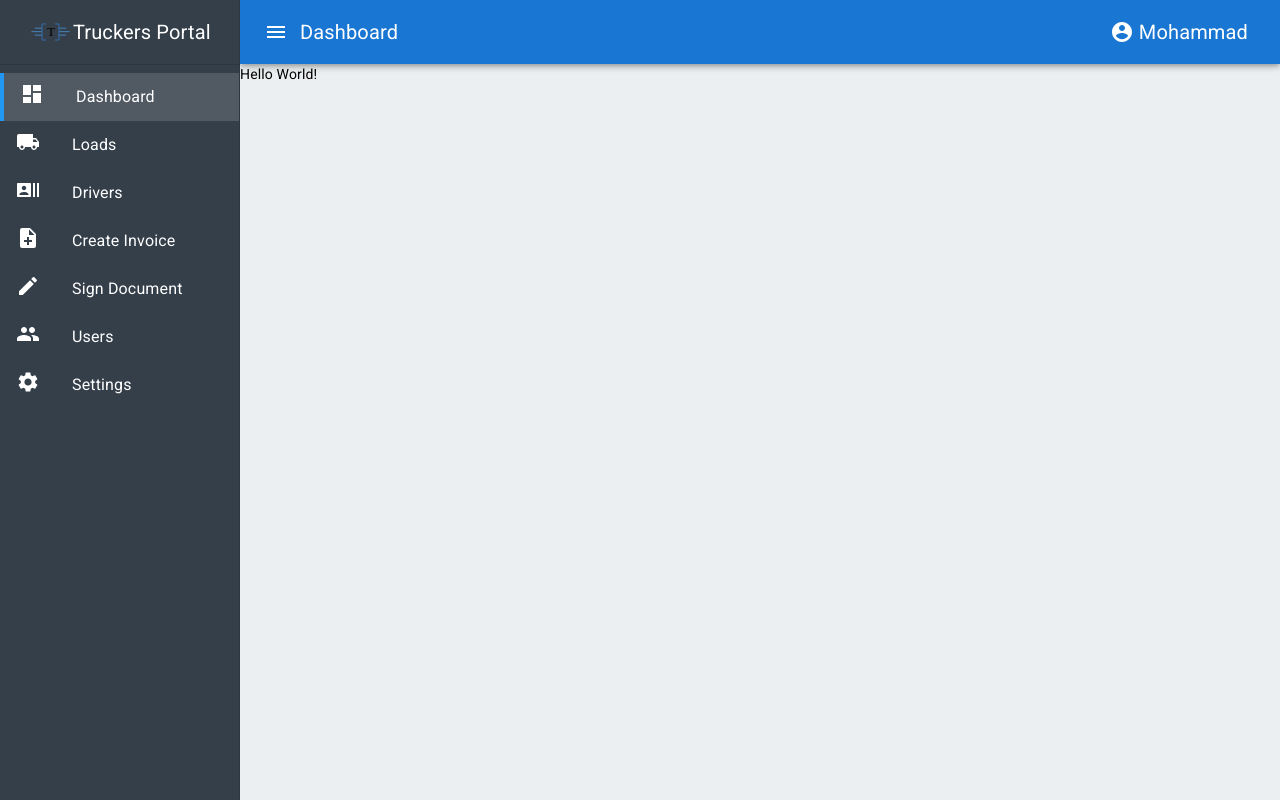
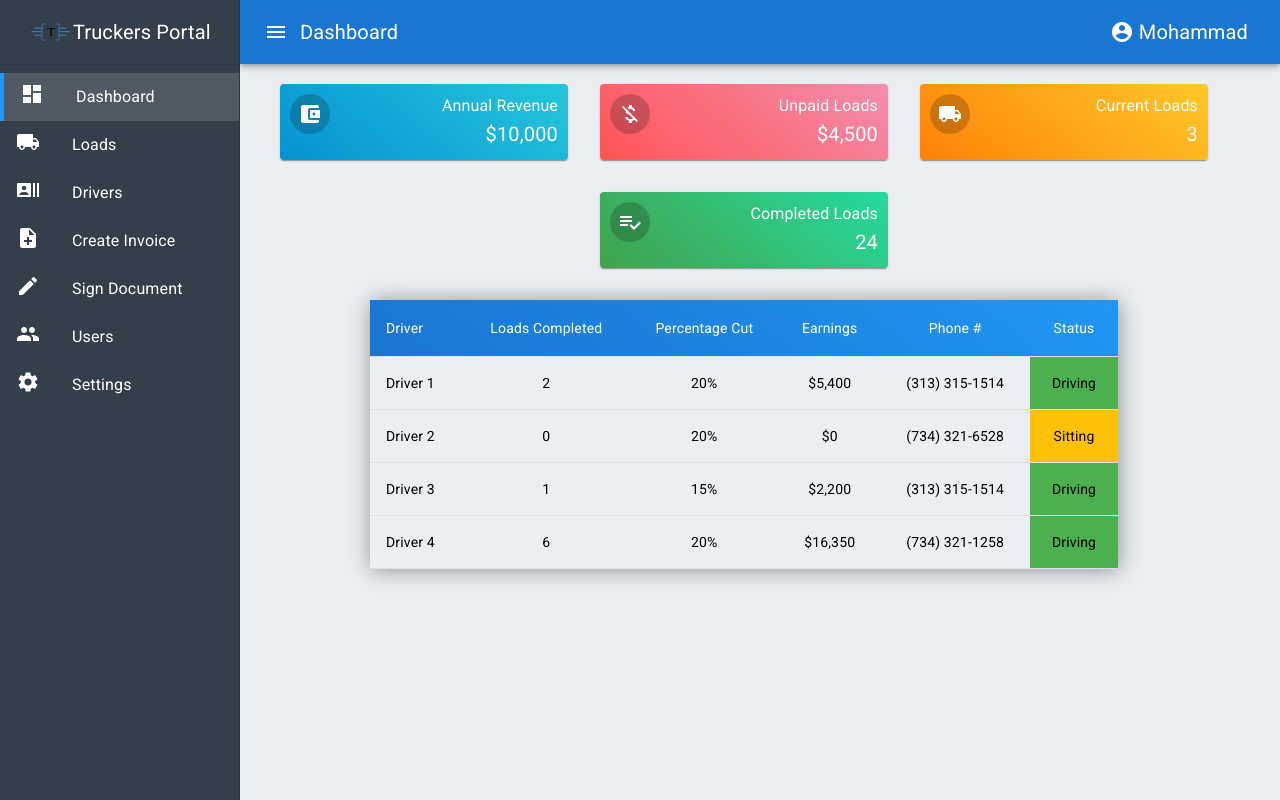
Before and after one commit to abused/TruckersPortal, a React (Create React App) app: page /panel in a window 1280 px wide. Built offline with nearby package versions, Linux system fonts and the light colour scheme.

Commit message:
Work on the Dashboard Screen

```diff
--- a/public/assets/css/main.css
+++ b/public/assets/css/main.css
@@ -12,6 +12,7 @@ body {
 #root {
     width: 100%;
     height: 100%;
+    overflow-y: auto;
 }
 
 .body {
--- a/src/pages/PanelPage.js
+++ b/src/pages/PanelPage.js
@@ -36,6 +36,20 @@ class PanelPage extends React.Component {
         super(props);
         this.navigate = this.navigate.bind(this);
     }
+
+    componentDidMount() {
+        window.addEventListener('resize', this.windowResizeEvent.bind(this));
+    }
+
+    componentWillUnmount() {
+        window.removeEventListener('resize', this.windowResizeEvent.bind(this));
+    }
+
+    windowResizeEvent = () => {
+        if(window.innerWidth < 500) {
+            this.setState({sideNavOpen: false});
+        }
+    };
 
     navigate = (Screen, screenName) => {
         this.setState({Screen, screenName});
--- a/src/screens/DashboardScreen.js
+++ b/src/screens/DashboardScreen.js
@@ -1,12 +1,122 @@
 import React from "react";
+import {
+    withStyles,
+    Grid,
+    Card,
+    Typography,
+    MuiThemeProvider,
+    Table,
+    TableBody,
+    TableContainer,
+    TableCell,
+    TableRow,
+    TableHead
+} from "@material-ui/core";
+import {LocalShipping, PlaylistAddCheck, MoneyOff, AccountBalanceWallet} from "@material-ui/icons";
+import clsx from "clsx";
+import {MaterialDashboardStyles} from "../styles/DashboardStyles";
+import {defaultTheme} from "../styles/Theme";
 
-export default class DashboardScreen extends React.Component {
+let driverData = [
+    {
+        name: 'Driver 1',
+        loadsCompleted: '2',
+        payCut: '20%',
+        earnings: '$5,400',
+        phoneNumber: '(313) 315-1514',
+        status: 'Driving'
+    },
+    {
+        name: 'Driver 2',
+        loadsCompleted: '0',
+        payCut: '20%',
+        earnings: '$0',
+        phoneNumber: '(734) 321-6528',
+        status: 'Sitting'
+    },
+    {
+        name: 'Driver 3',
+        loadsCompleted: '1',
+        payCut: '15%',
+        earnings: '$2,200',
+        phoneNumber: '(313) 315-1514',
+        status: 'Driving'
+    },
+    {
+        name: 'Driver 4',
+        loadsCompleted: '6',
+        payCut: '20%',
+        earnings: '$16,350',
+        phoneNumber: '(734) 321-1258',
+        status: 'Driving'
+    }
+];
+
+class DashboardScreen extends React.Component {
+
+    renderInfoCard = (Icon, title, text, gradient) => {
+        let {classes} = this.props;
+
+        return (
+            <Grid item className={classes.infoItemGrid}>
+                <Card className={clsx(classes.infoCard, gradient)}>
+                        <div className={classes.infoIcon}>
+                            <Icon />
+                        </div>
+                        <div className={classes.infoData}>
+                            <Typography color='textSecondary'>{title}</Typography>
+                            <Typography color='textSecondary' variant='h6'>{text}</Typography>
+                        </div>
+                </Card>
+            </Grid>
+        );
+    };
 
     render() {
+        let {classes} = this.props;
+
         return (
-            <div>
-                Hello World!
-            </div>
+            <MuiThemeProvider theme={defaultTheme}>
+                <div className={classes.content}>
+                    <Grid container spacing={4} className={classes.contentGrid} direction='row' justify='center' wrap='wrap'>
+                        {this.renderInfoCard(AccountBalanceWallet, 'Annual Revenue', '$10,000', classes.blueGradient)}
+                        {this.renderInfoCard(MoneyOff, 'Unpaid Loads', '$4,500', classes.redGradient)}
+                        {this.renderInfoCard(LocalShipping, 'Current Loads', '3', classes.orangeGradient)}
+                        {this.renderInfoCard(PlaylistAddCheck, 'Completed Loads', '24', classes.greenGradient)}
+
+                        <Grid item className={classes.tableGrid}>
+                            <TableContainer className={classes.driverTable}>
+                                <Table>
+                                    <TableHead className={classes.tableHead}>
+                                        <TableRow>
+                                            <TableCell className={classes.tableCell}>Driver</TableCell>
+                                            <TableCell className={classes.tableCell} align='center'>Loads Completed</TableCell>
+                                            <TableCell className={classes.tableCell} align='center'>Percentage Cut</TableCell>
+                                            <TableCell className={classes.tableCell} align='center'>Earnings</TableCell>
+                                            <TableCell className={classes.tableCell} align='center'>Phone #</TableCell>
+                                            <TableCell className={classes.tableCell} align='center'>Status</TableCell>
+                                        </TableRow>
+                                    </TableHead>
+                                    <TableBody>
+                                        {driverData.map(driver => (
+                                            <TableRow>
+                                                <TableCell>{driver.name}</TableCell>
+                                                <TableCell align='center'>{driver.loadsCompleted}</TableCell>
+                                                <TableCell align='center'>{driver.payCut}</TableCell>
+                                                <TableCell align='center'>{driver.earnings}</TableCell>
+                                                <TableCell align='center'>{driver.phoneNumber}</TableCell>
+                                                <TableCell align='center' className={driver.status === 'Driving' ? classes.driving : classes.sitting}>{driver.status}</TableCell>
+                                            </TableRow>
+                                        ))}
+                                    </TableBody>
+                                </Table>
+                            </TableContainer>
+                        </Grid>
+                    </Grid>
+                </div>
+            </MuiThemeProvider>
         );
     }
 }
+
+export default withStyles(MaterialDashboardStyles, {withTheme: true, defaultTheme})(DashboardScreen);
--- /dev/null
+++ b/src/styles/DashboardStyles.js
@@ -0,0 +1,100 @@
+let MaterialDashboardStyles = theme => ({
+    content: {
+        width: '100%',
+        height: '100%',
+        display: 'flex',
+        flexWrap: 'wrap'
+    },
+    contentGrid: {
+        width: '100%',
+        height: '100%',
+        paddingTop: 20
+    },
+    infoItemGrid: {
+        height: 'auto',
+        [theme.breakpoints.up('xs')]: {
+            width: '80%'
+        },
+        [theme.breakpoints.up('sm')]: {
+            width: 600 / 2
+        },
+        [theme.breakpoints.up('md')]: {
+            width: 960 / 4
+        },
+        [theme.breakpoints.up('lg')]: {
+            width: 1280 / 4
+        }
+    },
+    infoCard: {
+        width: '100%',
+        height: '100%',
+        display: 'flex',
+        padding: 10,
+        flexDirection: 'row',
+        justifyContent: 'space-between'
+    },
+    infoIcon: {
+        borderRadius: '50%',
+        display: 'flex',
+        justifyContent: 'center',
+        alignItems: 'center',
+        backgroundColor: 'rgba(0, 0, 0, 0.2)',
+        color: theme.palette.text.secondary,
+        [theme.breakpoints.up('xs')]: {
+            width: 30,
+            height: 30
+        },
+        [theme.breakpoints.up('sm')]: {
+            width: 40,
+            height: 40
+        },
+        [theme.breakpoints.up('md')]: {
+            width: 30,
+            height: 30
+        },
+        [theme.breakpoints.up('lg')]: {
+            width: 40,
+            height: 40
+        }
+    },
+    infoData: {
+        display: 'flex',
+        flexDirection: 'column',
+        alignItems: 'flex-end'
+    },
+    blueGradient: {
+        background: `linear-gradient(40deg, ${theme.palette.primary.blue.left} 0%, ${theme.palette.primary.blue.right} 100%)`
+    },
+    orangeGradient: {
+        background: `linear-gradient(40deg, ${theme.palette.primary.orange.left} 0%, ${theme.palette.primary.orange.right} 100%)`
+    },
+    redGradient: {
+        background: `linear-gradient(40deg, ${theme.palette.primary.red.left} 0%, ${theme.palette.primary.red.right} 100%)`
+    },
+    greenGradient: {
+        background: `linear-gradient(40deg, ${theme.palette.primary.green.left} 0%, ${theme.palette.primary.green.right} 100%)`
+    },
+    tableGrid: {
+        width: '80%',
+        [theme.breakpoints.up('md')]: {
+            width: '75%'
+        }
+    },
+    driverTable: {
+        boxShadow: `1px 1px 21px 0px rgba(0, 0, 0, 0.4)`
+    },
+    tableHead: {
+        background: `linear-gradient(40deg, ${theme.palette.primary.main} 0%, ${theme.palette.primary.light} 100%)`
+    },
+    tableCell: {
+        color: theme.palette.text.secondary
+    },
+    driving: {
+        backgroundColor: theme.palette.success.main
+    },
+    sitting: {
+        backgroundColor: theme.palette.warning.main
+    }
+});
+
+export {MaterialDashboardStyles};
--- a/src/styles/Theme.js
+++ b/src/styles/Theme.js
@@ -4,7 +4,23 @@ let defaultTheme = createMuiTheme({
     palette: {
         primary: {
             light: '#2196f3',
-            main: '#1976D2'
+            main: '#1976D2',
+            blue: {
+                left: '#0892D3',
+                right: '#25C5DA'
+            },
+            red: {
+                left: '#FF5455',
+                right: '#F48DAE'
+            },
+            orange: {
+                left: '#FF8108',
+                right: '#FFC827'
+            },
+            green: {
+                left: '#42A24A',
+                right: '#25DAA0'
+            }
         },
         secondary: {
             main: '#dc004e'
```
